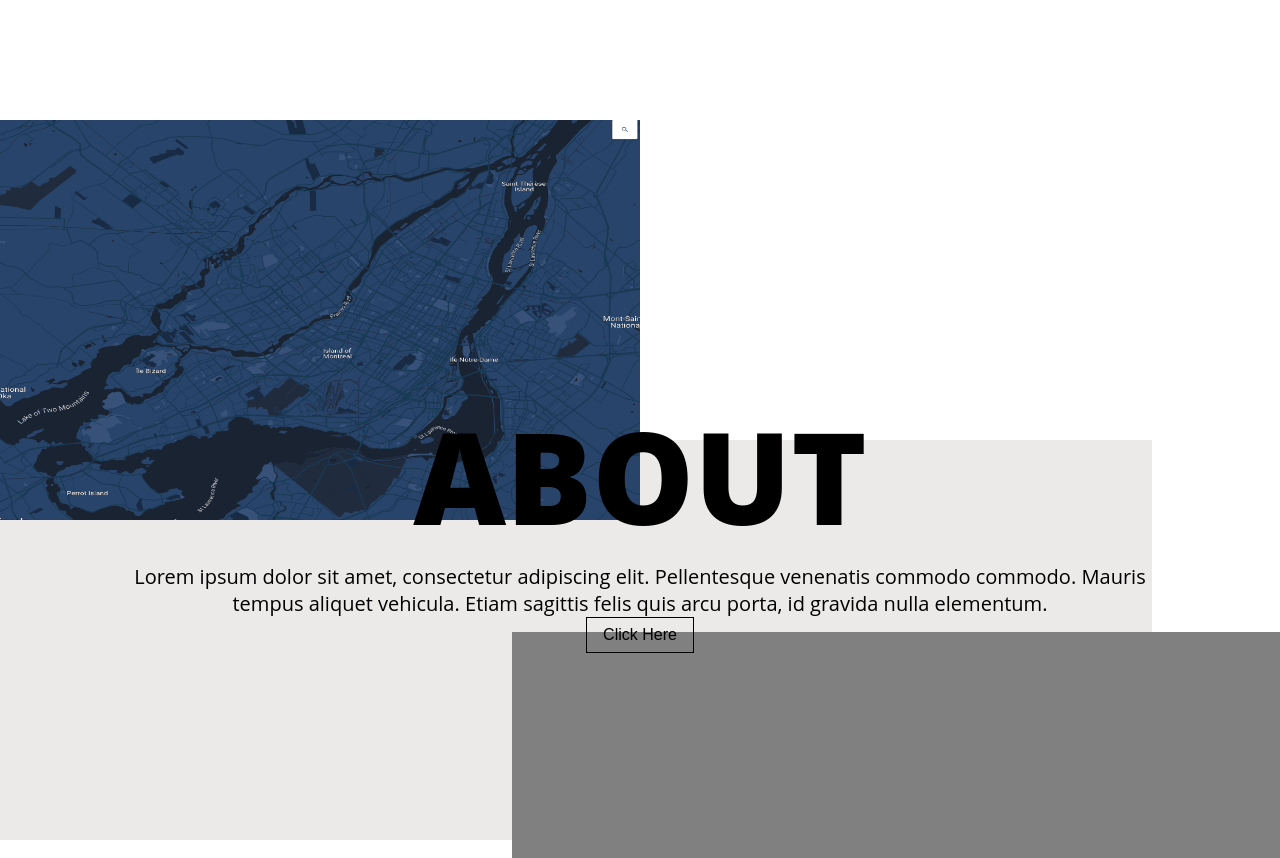
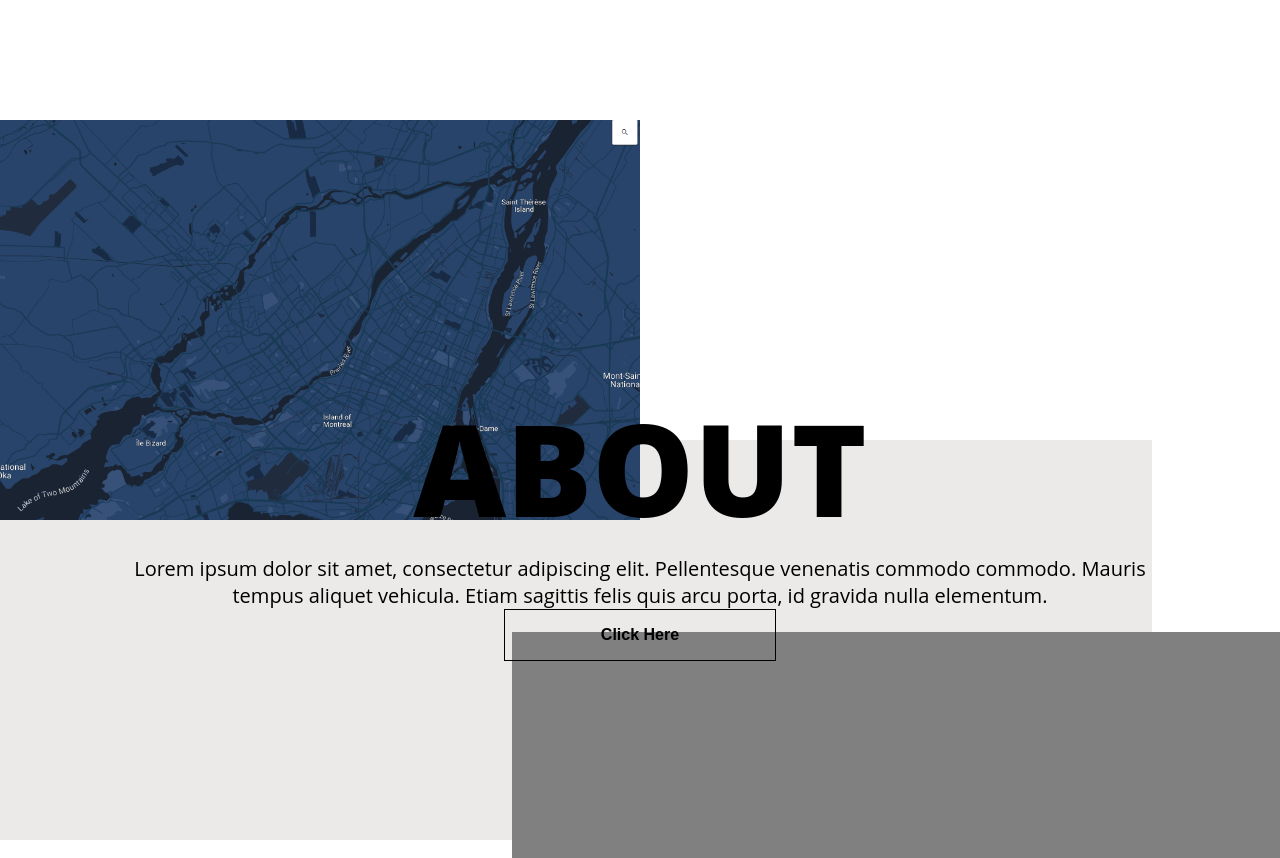
Before and after one commit to Rasamune/Templator, a React (Create React App) app: page / in a window 1280 px wide. Shown: the part 680-1538 px from the top of the page. Built offline with nearby package versions, Linux system fonts and the light colour scheme.

Commit message:
Small fixed to img CSS

```diff
--- a/src/components/Slide.js
+++ b/src/components/Slide.js
@@ -29,12 +29,12 @@ const Slide = ({
 
       let childProps = { ...child.props };
 
-      if (child.type === 'img' && isVisible === false) {
+      if (child.type === 'img' && isVisible === false && lazyload) {
         hasImageComponent = true;
         return;
       }
 
-      if (child.type === 'img') {
+      if (child.type === 'img' && lazyload) {
         hasImageComponent = true;
         childProps = {
           ...child.props,
--- a/src/components/Slide.module.css
+++ b/src/components/Slide.module.css
@@ -19,9 +19,9 @@
   display: block;
   content: ' ';
   background-color: black;
-  width: 100%;
+  width: 100.1%;
   height: 100%;
-  transform-origin: 100%;
+  transform-origin: right;
   transition: inherit;
 }
 
--- a/src/index.css
+++ b/src/index.css
@@ -25,14 +25,14 @@ h1 {
 
 button {
   margin: 0;
-  padding: 0.5rem 1rem;
+  padding: 1rem 6rem;
   border: 0;
   background-color: transparent;
   font-size: 1rem;
   cursor: pointer;
+  font-weight: 600;
 }
 
 img {
-  height: 100%;
-  width: 100%;
+  object-fit: cover;
 }
--- a/src/views/Landing.module.css
+++ b/src/views/Landing.module.css
@@ -44,7 +44,11 @@
 }
 
 .mapimage {
+  width: 50%;
   height: 50%;
-  width: 50%;
-  display: block;
+  overflow: hidden;
 }
+
+.mapimage img {
+  width: 100%;
+}
```
